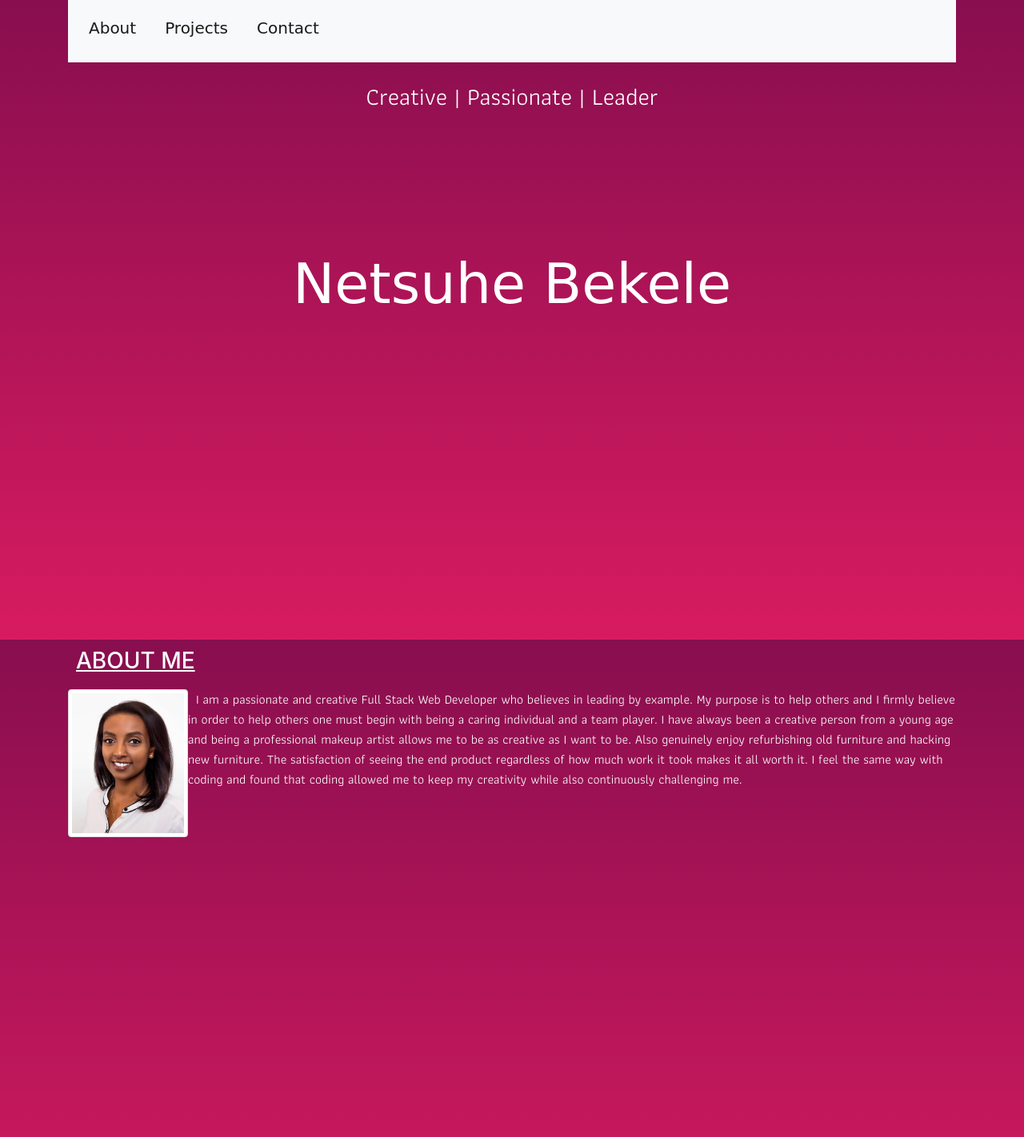
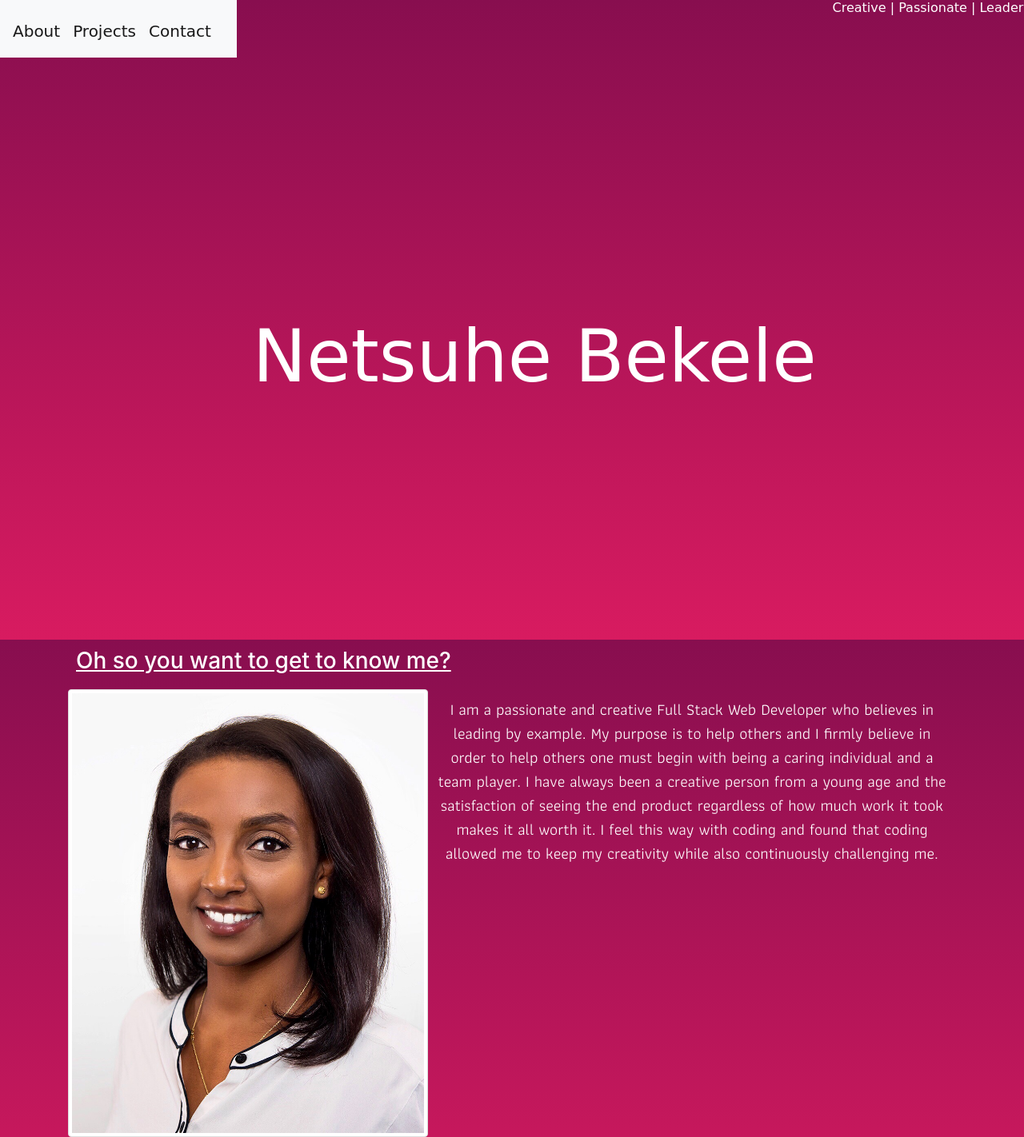
Before and after one commit to Netsuhe/netsuhe.github.io, a plain HTML site: page index.htm in a window 1280 px wide. Shown: the top 1422 px of the page at 80% size. Drawn offline with nearby package versions, Linux system fonts and the light colour scheme; files whose address does not match are found by name; a web font is replaced by a local one.

Commit message:
minor change to about me

```diff
--- a/index.htm
+++ b/index.htm
@@ -14,42 +14,41 @@
     <title>Netsuhe</title>
   </head>
   <body data-hijacking="off" data-animation="scaleDown">
-      <section class="cd-section visible">
-        <div class="first-page">
-          <div class="container" >
+        <section class="cd-section visible">
+          <div name="first-page">
             <nav class="navbar navbar-expand-lg navbar-light bg-light">
-              <h4><a class="navbar-brand" href="#page-two">About</a></h4>
-              <h4><a class="navbar-brand" href="#page-three">Projects</a></h4>
-              <h4><a class="navbar-brand" href="#page-four">Contact</a></h4>
+              <h1><a class="navbar-brand" href="#page-two">About</a></h1>
+              <h1><a class="navbar-brand" href="#page-three">Projects</a></h1>
+              <h1><a class="navbar-brand" href="#page-four">Contact</a></h1>
             </nav>
           </div>
-          <div class="blurb">
-            <p>
-              Creative | Passionate | Leader
-            </p>
-            <h2>Netsuhe Bekele</h2>
-          </div>
+          <div id="blurb">
+            <h2>
+            Netsuhe Bekele
+            <br />
+          </h2>
         </div>
+            <h6>Creative | Passionate | Leader</h6>
         </section>
       <a href="page-two" name="page-two"></a>
         <section class="cd-section">
-          <a href="page-two"></a>
+        <a href="page-two"></a>
           <div class="container">
-            <a href="page-two"></a>
-            <h3>ABOUT ME</h3>
+        <a href="page-two"></a>
+            <h3>Oh so you want to get to know me?</h3>
             <img src="/Users/Netsuhe/wdi/projects/netsuhe.github.io/image/headshot.JPG" class="img-thumbnail" alt="Responsive image">
+            <div id="about-me">
             <p>
               I am a passionate and creative Full Stack Web Developer who
               believes in leading by example. My purpose is to help others and
               I firmly believe in order to help others one must begin with being
               a caring individual and a team player. I have always been a creative
-              person from a young age and being a professional makeup artist allows
-              me to be as creative as I want to be. Also genuinely enjoy refurbishing
-              old furniture and hacking new furniture. The satisfaction of seeing the
+              person from a young age and the satisfaction of seeing the
               end product regardless of how much work it took makes it all worth it. I feel
-              the same way with coding and found that coding allowed me to keep my creativity
+              this way with coding and found that coding allowed me to keep my creativity
               while also continuously challenging me.
             </p>
+          </div>
           </div>
         </section>
       <a href="page-three" name="page-three"></a>
@@ -61,14 +60,15 @@
             <p>
               SCREEN SHOTS OF MY PROJECTS GO HERE!
             </p>
+            <img src="" alt="" class="" />
           </div>
+
         </section>
       <a href="page-four" name="page-four"></a>
         <section class="cd-section">
           <a href="page-four"></a>
-          <div class="container">
+          <div id="contact">
             <a href="page-four"></a>
-            <h3></h3>
             <a href="https://github.com/netsuhe"><i class="fa fa-github fa-5x" aria-hidden="true" title="link to github"></i></a>
             <a href="https://www.linkedin.com/in/netsuhebekele/"><i class="fa fa-linkedin fa-5x" aria-hidden="true" title="link to linkedin"></i></a>
             <a href="https://www.instagram.com/netsuheb/"><i class="fa fa-instagram fa-5x" aria-hidden="true" title="link to instagram"></i></a>
--- a/script.js
+++ b/script.js
@@ -1,13 +1,13 @@
-var offset = $(window).scrollTop() - actualBlock.offset().top,
-	windowHeight = $(window).height();
-
-if( offset >= -windowHeight && offset <= 0 ) {
-	translateY = (-offset)*100/windowHeight;
-    scale = 1;
-	opacity = 1;
-} else if( offset > 0 && offset <= windowHeight ) {
-    scale = (1 - ( offset * 0.3/windowHeight));
-	opacity = ( 1 - ( offset/windowHeight) );
-	translateY = 0;
-	boxShadowBlur = 40*(offset/windowHeight);
-}
+// var offset = $(window).scrollTop() - actualBlock.offset().top,
+// 	windowHeight = $(window).height();
+//
+// if( offset >= -windowHeight && offset <= 0 ) {
+// 	translateY = (-offset)*100/windowHeight;
+//     scale = 1;
+// 	opacity = 1;
+// } else if( offset > 0 && offset <= windowHeight ) {
+//     scale = (1 - ( offset * 0.3/windowHeight));
+// 	opacity = ( 1 - ( offset/windowHeight) );
+// 	translateY = 0;
+// 	boxShadowBlur = 40*(offset/windowHeight);
+// }
--- a/style.css
+++ b/style.css
@@ -1,9 +1,4 @@
 .nav-bar{
-}
-.blurb{
-  padding: 20px;
-  font-size: 30px;
-  text-align: center;
 }
 .fa-github{
     padding: 40px;
@@ -16,8 +11,24 @@
 }
 .cd-section{
   height: 100vh;
+  display: flex;
 }
-
+#blurb{
+  padding: 20px;
+  display: flex;
+  align-items: center;
+}
+#contact{
+  display: flex;
+  justify-content: center;
+  align-items: center;
+  /*flex-direction: row;*/
+}
+#about-me{
+  display: flex;
+  align-items: flex-end;
+  font-size: 20px;
+}
 [data-animation="scaleDown"] .cd-section > div {
   background-position: center center;
   background-repeat: no-repeat;
@@ -52,8 +63,8 @@ img{
   float: left;
   display: block;
   margin: auto;
-  height: 150px;
-  width: 150px;
+  height: 450px;
+  width: 450px;
 
 }
 p{
@@ -67,13 +78,17 @@ flex-wrap: wrap;
 a{
   color:#ffffff;
 }
+h1{
+  font-family: 'Megrim', cursive;
+  color:#ffffff;
+}
 h2{
   color:#ffffff;
   text-align: center;
   /*font-family: 'Libre Barcode 128 Text', cursive;*/
   font-family: 'Megrim', cursive;
   padding: 70px 0;
-  font-size: 70px;
+  font-size: 90px;
   border: 40px;
   /*display: flex;
   align-items: baseline;*/
@@ -90,6 +105,11 @@ h4{
   font-family: 'Megrim', cursive;
   padding: 10px;
 }
-footer{
-
+h5{
+  font-family: 'Megrim', cursive;
+  color:#ffffff;
 }
+h6{
+  font-family: 'Megrim', cursive;
+  color:#ffffff;
+}
```
